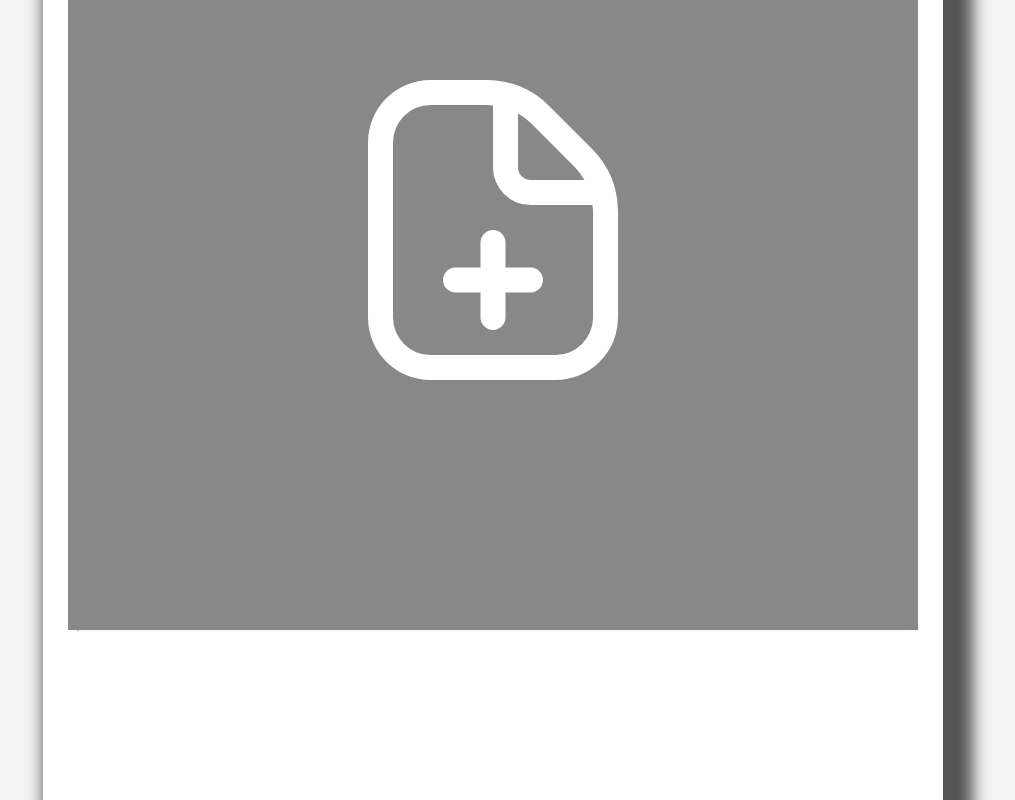
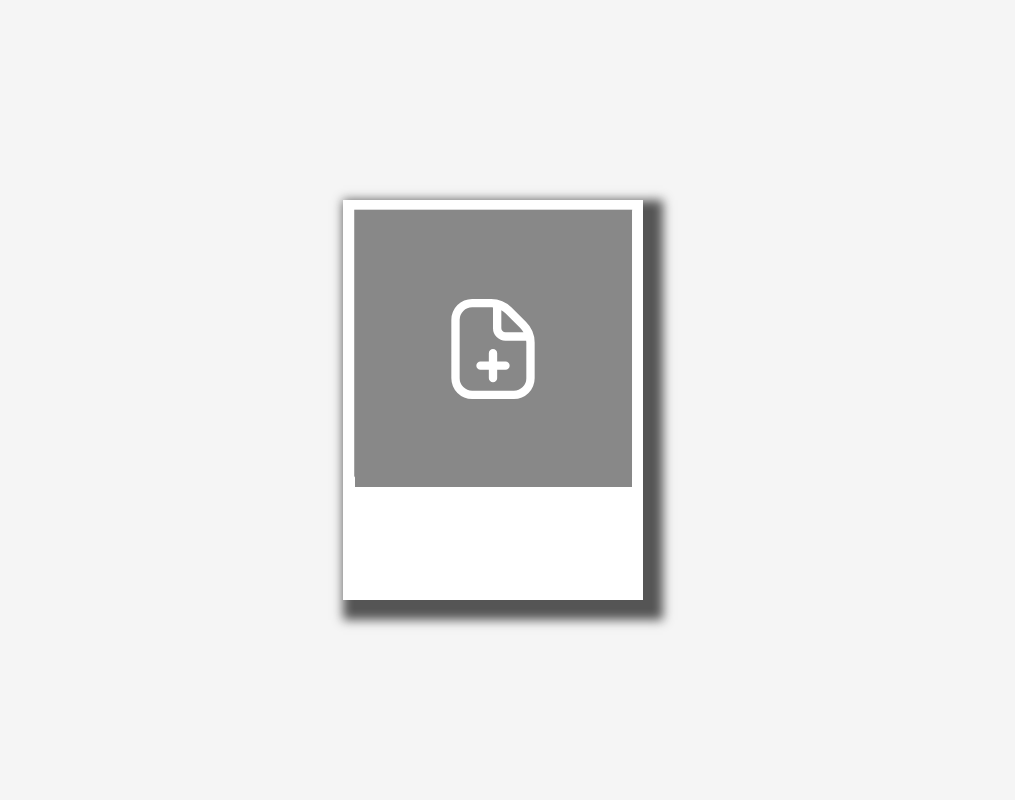
Before and after one commit to jihyeok-um/harry-log, a React (Vite) app: page / in a window 1280 px wide. Shown: the whole page, without its empty margins (147-1162 px from the left). Built offline with nearby package versions, Linux system fonts and the light colour scheme.

Commit message:
design: 폴라로이드 사이즈 변경

```diff
--- a/src/components/imageUpload/ImageConfirm.tsx
+++ b/src/components/imageUpload/ImageConfirm.tsx
@@ -32,15 +32,9 @@ interface ImageConfirmProps {
 const S = {
   Container: styled.div`
     position: relative;
-    width: 850px;
-    height: 800px;
-    margin-top: 30px;
-
-    @media (max-width: 900px) {
     margin-top: 10px;
     width: 277px;
     height: 277px;
-    }
   `,
 
   AnimationContainer: styled.div`
@@ -65,17 +59,10 @@ const S = {
 
   Button: styled.button`
     position: absolute;
-    top: 30px;
-    right: 30px;
-    width: 100px;
-    height: 100px;
-
-    @media (max-width: 900px) {
     top: 10px;
     right: 10px;
     width: 44px;
     height: 44px;
-    }
   `,
 
   CancelImage: styled.img`
--- a/src/components/imageUpload/ImageUploadInput.tsx
+++ b/src/components/imageUpload/ImageUploadInput.tsx
@@ -38,15 +38,10 @@ interface ImageUploadInputProps {
 const S = {
   InputContainer: styled.div`
     position: relative;
-    ${Styles.FullWidthAndHeight}
-    margin-top: 30px;
+    width: 277px;
+    height: 277px;
+    margin-top: 10px;
     background-color: #888888;
-
-    @media (max-width: 900px) {
-      margin-top: 10px;
-      width: 277px;
-      height: 277px;
-    }
 
     :hover {
       filter: brightness(0.8);
@@ -58,23 +53,13 @@ const S = {
 
   Label: styled.label`
     ${Styles.FlexCenter}
-    width: 850px;
-    height: 800px;
-
-    @media (max-width: 900px) {
-      width: 277px;
-      height: 277px;
-    }
+    width: 277px;
+    height: 277px;
   `,
 
   PolaroidContent: styled.img`
-    width: 300px;
-    height: 300px;
-
-    @media (max-width: 900px) {
-      width: 100px;
-      height: 100px;
-    }
+    width: 100px;
+    height: 100px;
   `,
 
   Input: styled.input`
--- a/src/pages/ImageUpload.tsx
+++ b/src/pages/ImageUpload.tsx
@@ -1,5 +1,5 @@
 import styled from "styled-components";
-import polaroid from "../assets/images/polaroidFrame.png";
+import polaroidFrame from "../assets/images/polaroidFrame.png";
 import { ImageUploadForm } from "../components/imageUpload/ImageUploadForm";
 import { useImageUploadForm } from "../hooks/useImageUploadForm";
 import { Styles } from "../styles/GlobalStyles";
@@ -18,7 +18,7 @@ export const ImageUpload = () => {
   return (
     <S.Container>
       <S.PolaroidContainer>
-        <S.Polaroid src={polaroid} />
+        <S.PolaroidFrame src={polaroidFrame} />
         <ImageUploadForm
           inputRef={inputRef}
           thumbnailSource={thumbnailSource}
@@ -50,15 +50,10 @@ const S = {
     gap: 20px;
   `,
 
-  Polaroid: styled.img`
-    width: 900px;
-    height: 1200px;
-    box-shadow: 15px 15px 15px 15px #555555;
-
-    @media (max-width: 900px) {
-      width: 300px;
-      height: 400px;
-    }
+  PolaroidFrame: styled.img`
+    width: 300px;
+    height: 400px;
+    box-shadow: 10px 10px 10px 10px #555555;
   `,
 
   Title: styled.h1`
```
Lines whose indentation alone changed are shown as unchanged.
